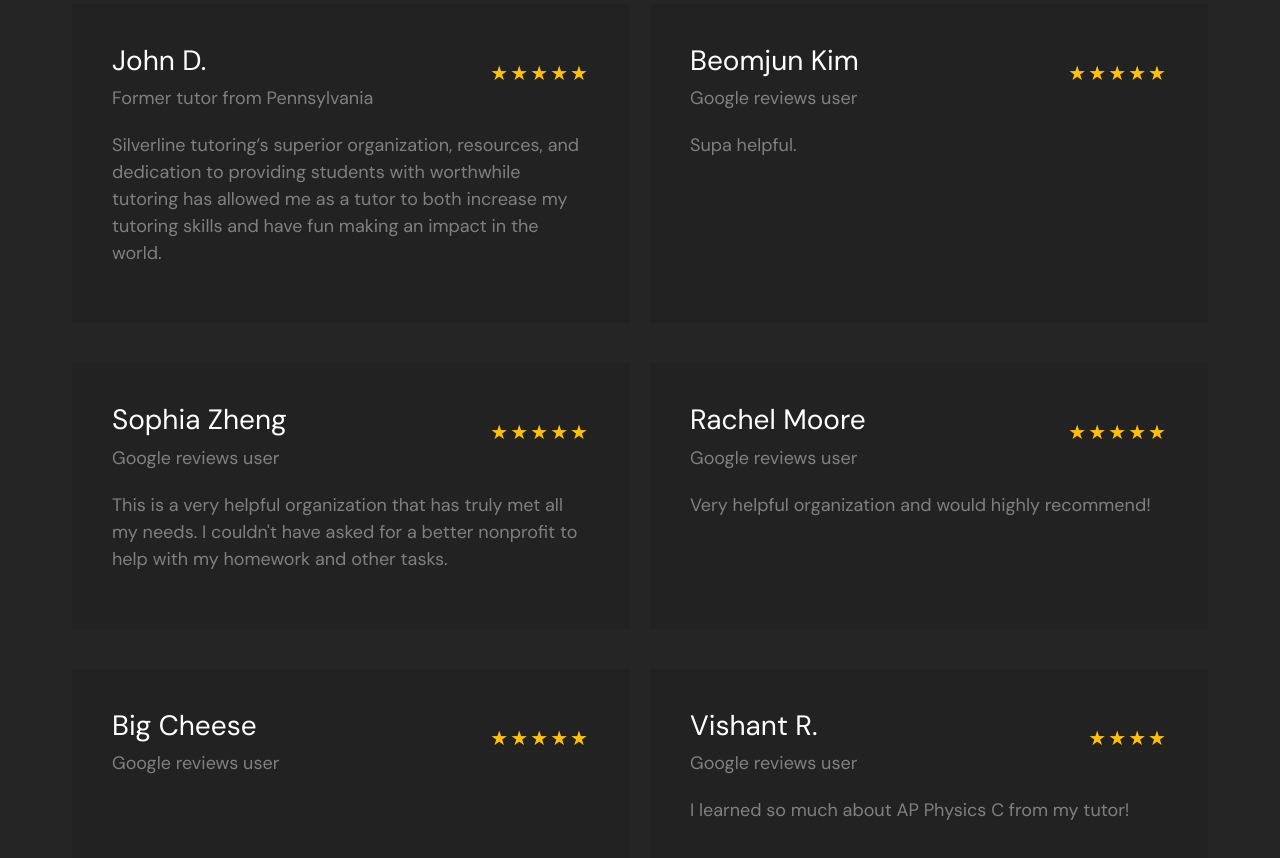
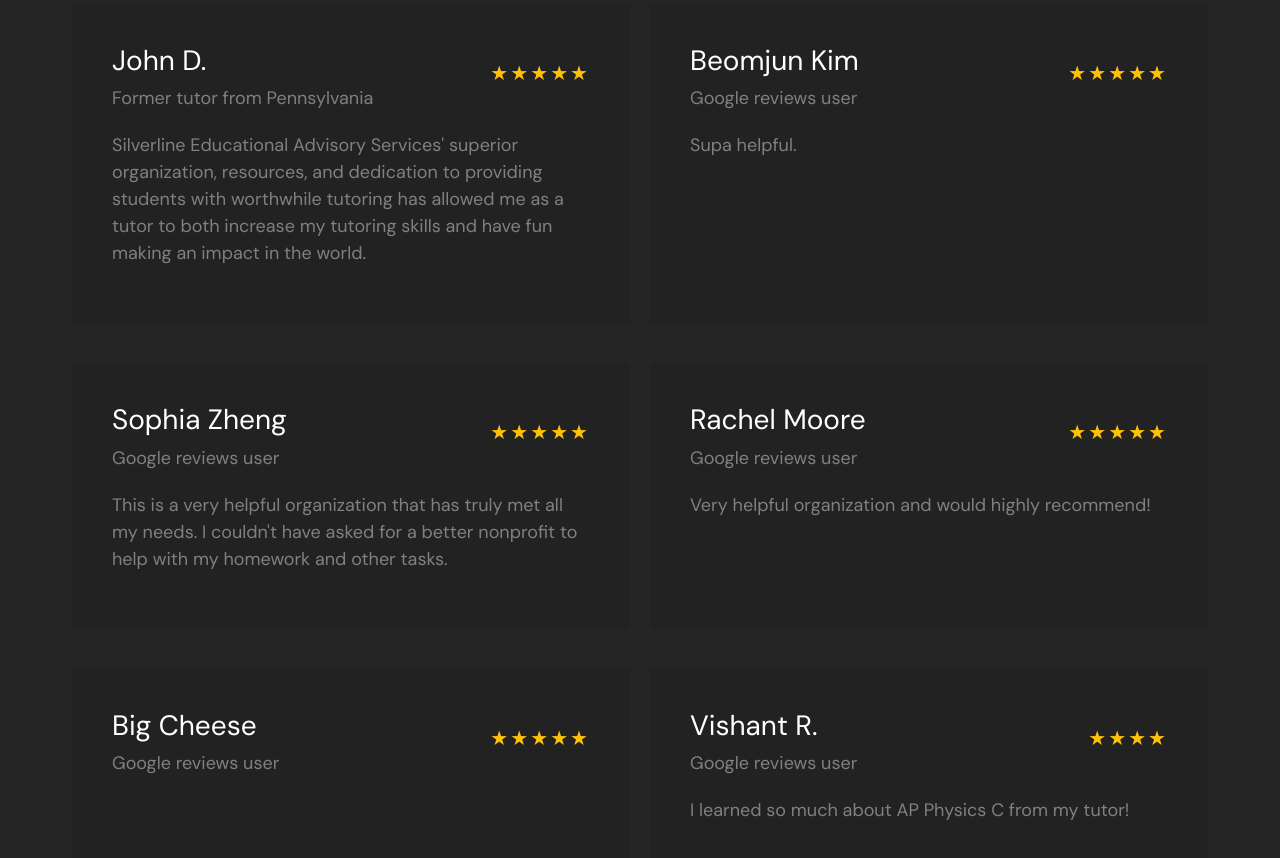
Before and after one commit to manntalati/Silverline-College-Counseling-Expansion, a React (Vite) app in the folder frontend/: page /reviews in a window 1280 px wide. Shown: the part 2120-2978 px from the top of the page. Built offline with nearby package versions, Linux system fonts and the light colour scheme.

Commit message:
final name change

```diff
--- a/frontend/src/components/Reviews.tsx
+++ b/frontend/src/components/Reviews.tsx
@@ -318,7 +318,7 @@
             </div>
           </div>
           <p style={styles.reviewContent}>
-            Silverline tutoring’s superior organization, resources, and
+            Silverline Educational Advisory Services' superior organization, resources, and
             dedication to providing students with worthwhile tutoring has
             allowed me as a tutor to both increase my tutoring skills and have
             fun making an impact in the world.
```
